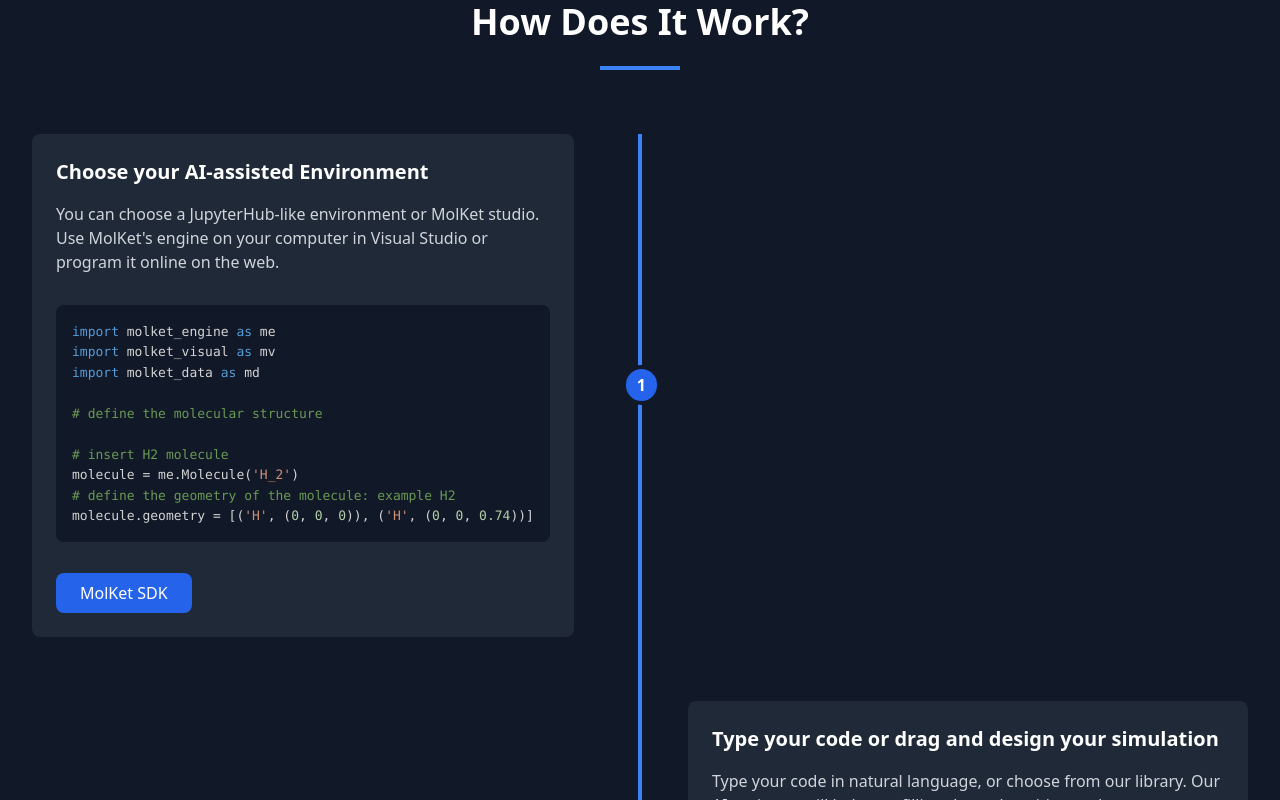
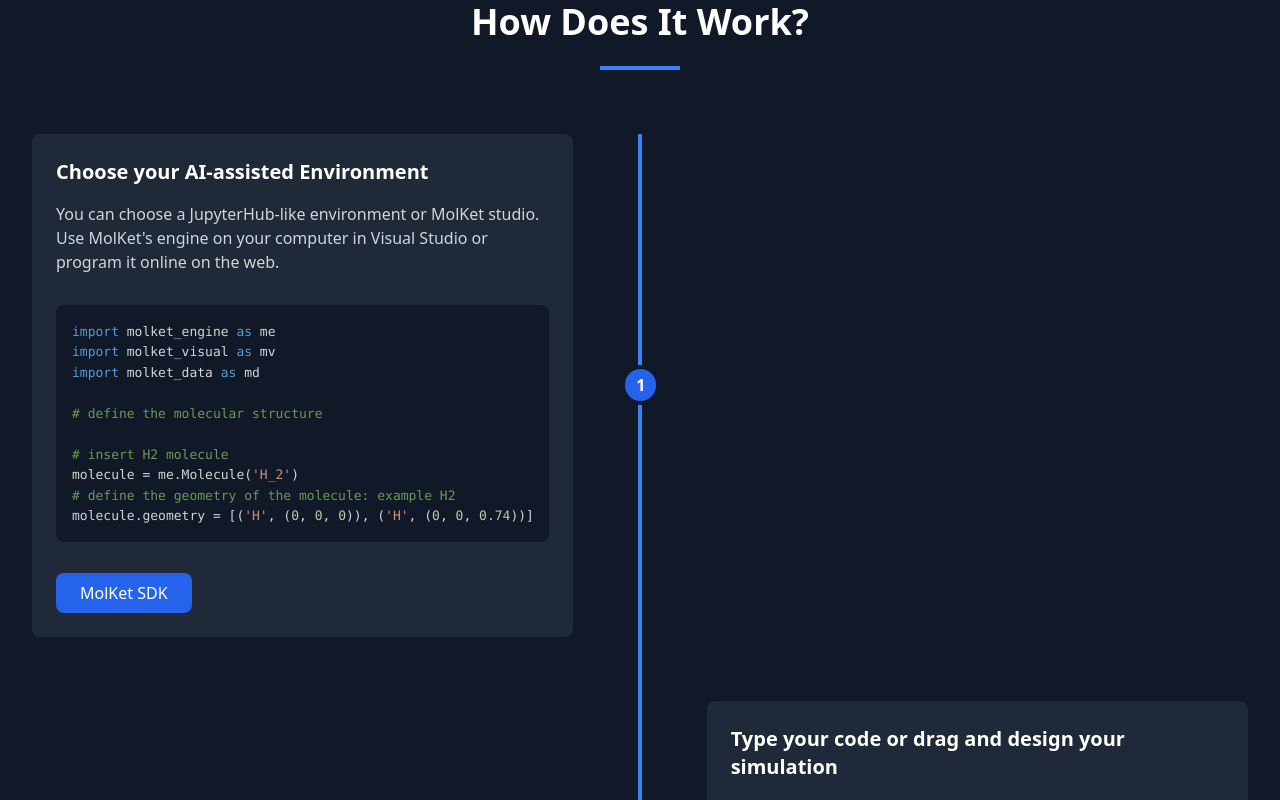
Before and after one commit to zainmo11/Molket, a React (Vite) app: page / in a window 1280 px wide. Shown: the part 3100-3900 px from the top of the page. Built offline with nearby package versions, Linux system fonts and the light colour scheme.

Commit message:
Add files via upload

```diff
--- a/src/components/HowItWorks.tsx
+++ b/src/components/HowItWorks.tsx
@@ -2,6 +2,7 @@
 import { motion } from 'framer-motion';
 import { Prism as SyntaxHighlighter } from 'react-syntax-highlighter';
 import { vscDarkPlus } from 'react-syntax-highlighter/dist/esm/styles/prism';
+
 const HowItWorks: React.FC = () => {
   const steps = [
     {
@@ -68,8 +69,14 @@
   return (
       <section id="how-it-works" className="py-20 bg-gray-900 text-white">
         <div className="container mx-auto px-4 sm:px-6 lg:px-8">
-          {/* Title */}
-          <motion.div className="text-center mb-16" initial={{ opacity: 0, y: 20 }} whileInView={{ opacity: 1, y: 0 }} viewport={{ once: true }} transition={{ duration: 0.8 }}>
+          {/* Section Title */}
+          <motion.div
+              className="text-center mb-16"
+              initial={{ opacity: 0, y: 20 }}
+              whileInView={{ opacity: 1, y: 0 }}
+              viewport={{ once: true }}
+              transition={{ duration: 0.8 }}
+          >
             <h2 className="text-3xl md:text-4xl font-bold mb-4">How Does It Work?</h2>
             <div className="h-1 w-20 bg-blue-500 mx-auto mt-6"></div>
           </motion.div>
@@ -79,13 +86,30 @@
 
             {steps.map((step, index) => (
                 <div key={index} className="mb-16 last:mb-0">
-                  <div className={`flex flex-col lg:flex-row items-center ${step.isLeft ? '' : 'lg:flex-row-reverse'}`}>
-                    <motion.div className={`w-full lg:w-1/2 ${step.isLeft ? 'lg:pr-12' : 'lg:pl-12'} mb-8 lg:mb-0`} initial={{ opacity: 0, x: step.isLeft ? -50 : 50 }} whileInView={{ opacity: 1, x: 0 }} viewport={{ once: true }} transition={{ duration: 0.8 }}>
+                  <div
+                      className={`flex flex-col lg:flex-row ${step.isLeft ? '' : 'lg:flex-row-reverse'} items-stretch lg:items-center`}
+                  >
+                    {/* Step content box */}
+                    <motion.div
+                        className={`w-full lg:w-1/2 ${step.isLeft ? 'lg:pr-12' : 'lg:pl-12'} mb-8 lg:mb-0 min-w-0`}
+                        initial={{ opacity: 0, x: step.isLeft ? -50 : 50 }}
+                        whileInView={{ opacity: 1, x: 0 }}
+                        viewport={{ once: true }}
+                        transition={{ duration: 0.8 }}
+                    >
                       <div className="p-6 rounded-lg bg-gray-800 h-full">
                         <h3 className="text-xl font-bold mb-4">{step.title}</h3>
                         <p className="text-gray-300 mb-6">{step.content}</p>
                         <div className="overflow-x-auto rounded-md">
-                          <SyntaxHighlighter language="python" style={vscDarkPlus} customStyle={{ background: 'rgb(17 24 39 / var(--tw-bg-opacity))', padding: '1rem', fontSize: '0.85rem' }}>
+                          <SyntaxHighlighter
+                              language="python"
+                              style={vscDarkPlus}
+                              customStyle={{
+                                background: 'rgb(17 24 39 / var(--tw-bg-opacity))',
+                                padding: '1rem',
+                                fontSize: '0.85rem',
+                              }}
+                          >
                             {step.code}
                           </SyntaxHighlighter>
                         </div>
@@ -102,9 +126,18 @@
                       </div>
                     </motion.div>
 
-                    <motion.div className="w-10 h-10 rounded-full bg-blue-600 border-4 border-gray-900 z-10 my-4 lg:my-0 flex items-center justify-center text-white font-bold" initial={{ scale: 0 }} whileInView={{ scale: 1 }} viewport={{ once: true }} transition={{ duration: 0.5 }}>
+                    {/* Step number */}
+                    <motion.div
+                        className="w-10 h-10 rounded-full bg-blue-600 border-4 border-gray-900 z-10 mx-auto my-4 lg:my-0 flex items-center justify-center text-white font-bold"
+                        initial={{ scale: 0 }}
+                        whileInView={{ scale: 1 }}
+                        viewport={{ once: true }}
+                        transition={{ duration: 0.5 }}
+                    >
                       {index + 1}
                     </motion.div>
+
+                    {/* Right spacer for layout balance on large screens */}
                     <div className="hidden lg:block lg:w-1/2"></div>
                   </div>
                 </div>
```
